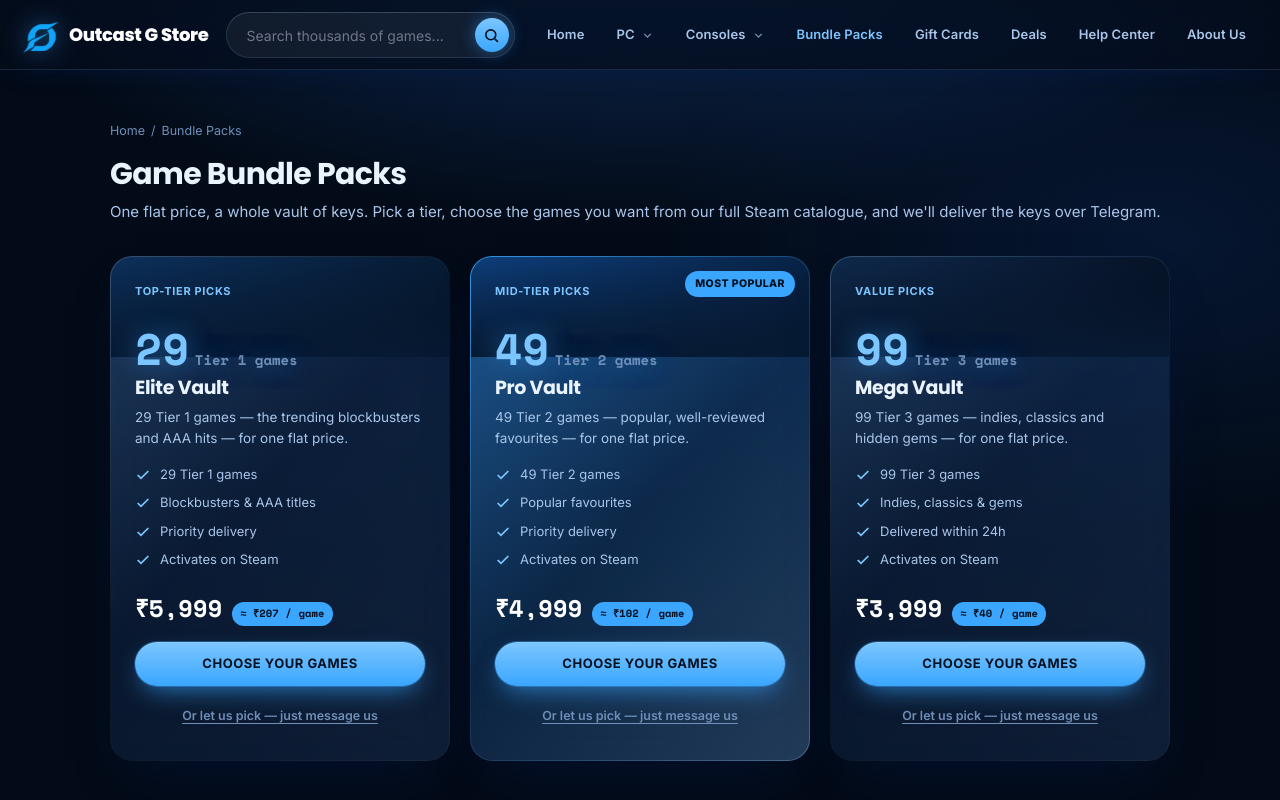
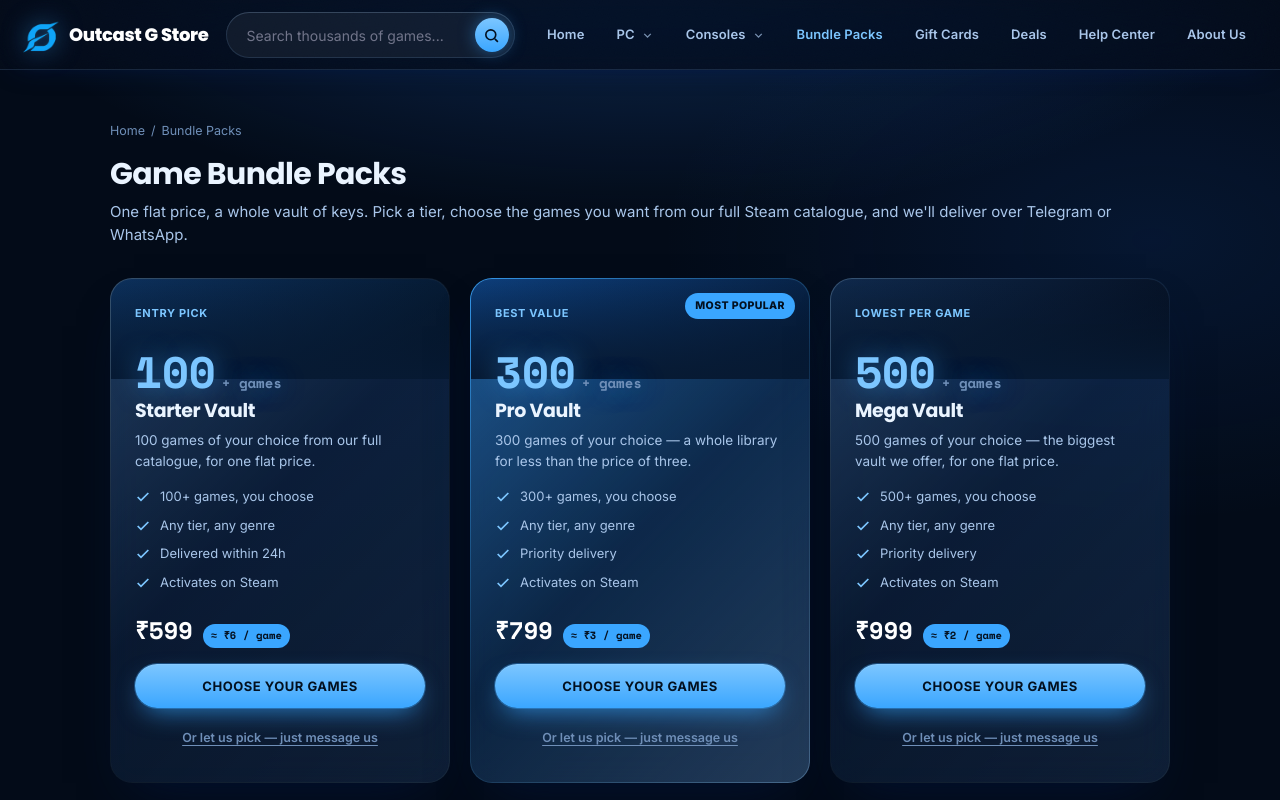
Before and after one commit to lilzeeOp/outcast-g-store, a React (Vite) app: page /bundles in a window 1280 px wide. Shown: the top 800 px of the page. Built offline with nearby package versions, Linux system fonts and the light colour scheme.

Commit message:
New pricing: games at 350/300/250/200 by tier, vaults of 100/300/500 games from the whole catalogue, WhatsApp live

```diff
--- a/src/components/BundleCard.jsx
+++ b/src/components/BundleCard.jsx
@@ -24,7 +24,7 @@ export default function BundleCard({ bundle }) {
       <span className="bundle-card__tag">{bundle.tag}</span>
       <div className="bundle-card__count">
         {bundle.count}
-        <small>Tier {bundle.tier} games</small>
+        <small>+ games</small>
       </div>
       <h3>{bundle.name}</h3>
       <p>{bundle.blurb}</p>
--- a/src/components/BundleHero.jsx
+++ b/src/components/BundleHero.jsx
@@ -36,7 +36,7 @@ export default function BundleHero() {
         <h1>Your whole library.
           <br />One price.
         </h1>
-        <p>Flat-priced vaults of genuine Steam games — choose a tier, pick your games, and we deliver over Telegram.</p>
+        <p>Flat-priced vaults of genuine Steam games — pick your games, and we deliver over Telegram or WhatsApp.</p>
 
         <div className="bundle-hero__tabs" role="tablist" aria-label="Choose a vault tier">
           {BUNDLES.map((b, i) => (
@@ -47,7 +47,7 @@ export default function BundleHero() {
               role="tab"
               aria-selected={i === tierIndex}
             >
-              <span className="bundle-hero__tab-count">{b.count}</span>
+              <span className="bundle-hero__tab-count">{b.count}+</span>
               <span className="bundle-hero__tab-tag">{b.tag}</span>
             </button>
           ))}
@@ -64,7 +64,7 @@ export default function BundleHero() {
           >
             <div className="bundle-hero__count">
               {bundle.count}
-              <small>Tier {bundle.tier} games</small>
+              <small>+ games</small>
             </div>
             <div className="bundle-hero__panel-body">
               <h2>{bundle.name}</h2>
--- a/src/components/ContactModal.jsx
+++ b/src/components/ContactModal.jsx
@@ -112,7 +112,7 @@ export default function ContactModal({ isOpen, onClose, title, message, copyText
               </span>
             </a>
 
-            <p className="contact-modal__note">Telegram is our official channel. Orders are confirmed and games delivered there.</p>
+            <p className="contact-modal__note">Orders are confirmed and games delivered in the chat you choose.</p>
       </div>
     </div>,
     document.body,
--- a/src/components/QuickAdd.jsx
+++ b/src/components/QuickAdd.jsx
@@ -64,7 +64,7 @@ export default function QuickAdd({ pool, picked, full, onAdd, onRemove, ready, t
           ref={inputRef}
           type="search"
           value={q}
-          placeholder={ready ? `Type a ${tierLabel} game and press Enter to add…` : 'Loading games…'}
+          placeholder={ready ? `Type a${tierLabel ? ` ${tierLabel}` : ''} game and press Enter to add…` : 'Loading games…'}
           aria-label="Search games to add to your vault"
           onChange={(e) => {
             setQ(e.target.value);
@@ -83,7 +83,7 @@ export default function QuickAdd({ pool, picked, full, onAdd, onRemove, ready, t
       {open && q.trim() && (
         <ul className="quick-add__list" role="listbox">
           {matches.length === 0 ? (
-            <li className="quick-add__empty">No {tierLabel} games match “{q}”. Try another title or check a different vault.</li>
+            <li className="quick-add__empty">No{tierLabel ? ` ${tierLabel}` : ''} games match “{q}”. Try another title.</li>
           ) : (
             matches.map((p, i) => {
               const on = picked.has(p.id);
--- a/src/components/VaultTray.jsx
+++ b/src/components/VaultTray.jsx
@@ -61,7 +61,7 @@ export default function VaultTray({ bundle, picks, onRemove, onClear, onFill, on
       <p className="vault-tray__note">
         {remaining > 0
           ? `Your vault needs all ${max} games before you can order. Use "Fill remaining" to top it up with top sellers.`
-          : `Flat price for the ${bundle.name}. Games delivered over Telegram.`}
+          : `Flat price for the ${bundle.name}. Games delivered over Telegram or WhatsApp.`}
       </p>
     </>
   );
--- a/src/data/bundles.js
+++ b/src/data/bundles.js
@@ -1,43 +1,39 @@
-// Flat-priced "vault" bundles. Each vault is tied to a game tier: you pick
-// that many games from that tier in the vault builder for one flat price.
-// Prices are INR.
+// Flat-priced "vault" bundles: pick that many games from the whole Steam
+// catalogue for one flat INR price.
 export const BUNDLES = [
   {
     id: 'starter-vault',
-    name: 'Elite Vault',
-    tier: 1,
-    count: 29,
-    price: 5999,
-    tag: 'Top-tier picks',
+    name: 'Starter Vault',
+    count: 100,
+    price: 599,
+    tag: 'Entry pick',
     tint: ['#0a2f5c', '#03101f'],
     accent: '#38bdf8',
-    blurb: '29 Tier 1 games — the trending blockbusters and AAA hits — for one flat price.',
-    features: ['29 Tier 1 games', 'Blockbusters & AAA titles', 'Priority delivery', 'Activates on Steam'],
+    blurb: '100 games of your choice from our full catalogue, for one flat price.',
+    features: ['100+ games, you choose', 'Any tier, any genre', 'Delivered within 24h', 'Activates on Steam'],
   },
   {
     id: 'pro-vault',
     name: 'Pro Vault',
-    tier: 2,
-    count: 49,
-    price: 4999,
-    tag: 'Mid-tier picks',
+    count: 300,
+    price: 799,
+    tag: 'Best value',
     tint: ['#0b3b78', '#04142c'],
     accent: '#3aa6ff',
     highlight: true,
-    blurb: '49 Tier 2 games — popular, well-reviewed favourites — for one flat price.',
-    features: ['49 Tier 2 games', 'Popular favourites', 'Priority delivery', 'Activates on Steam'],
+    blurb: '300 games of your choice — a whole library for less than the price of three.',
+    features: ['300+ games, you choose', 'Any tier, any genre', 'Priority delivery', 'Activates on Steam'],
   },
   {
     id: 'ultimate-vault',
     name: 'Mega Vault',
-    tier: 3,
-    count: 99,
-    price: 3999,
-    tag: 'Value picks',
+    count: 500,
+    price: 999,
+    tag: 'Lowest per game',
     tint: ['#0d2749', '#020712'],
     accent: '#7cc6ff',
-    blurb: '99 Tier 3 games — indies, classics and hidden gems — for one flat price.',
-    features: ['99 Tier 3 games', 'Indies, classics & gems', 'Delivered within 24h', 'Activates on Steam'],
+    blurb: '500 games of your choice — the biggest vault we offer, for one flat price.',
+    features: ['500+ games, you choose', 'Any tier, any genre', 'Priority delivery', 'Activates on Steam'],
   },
 ];
 
--- a/src/data/products.js
+++ b/src/data/products.js
@@ -126,9 +126,10 @@ export function discountPct(p) {
 // Tier 3 = value. Every Steam game gets one; the tier sets its price.
 // ---------------------------------------------------------------------------
 export const TIERS = {
-  1: { price: 1499, label: 'Tier 1', name: 'Top tier', blurb: 'Trending blockbusters and AAA hits' },
-  2: { price: 999, label: 'Tier 2', name: 'Mid tier', blurb: 'Popular, well-reviewed favourites' },
-  3: { price: 499, label: 'Tier 3', name: 'Value tier', blurb: 'Indies, classics and hidden gems' },
+  1: { price: 350, label: 'Tier 1', name: 'Top tier', blurb: 'Trending blockbusters and AAA hits' },
+  2: { price: 300, label: 'Tier 2', name: 'Upper tier', blurb: 'Popular, well-reviewed favourites' },
+  3: { price: 250, label: 'Tier 3', name: 'Mid tier', blurb: 'Solid picks and modern classics' },
+  4: { price: 200, label: 'Tier 4', name: 'Value tier', blurb: 'Indies, retro and hidden gems' },
 };
 
 // rank: popularity position in the Steam catalogue (0 = most owned), or null.
@@ -136,13 +137,15 @@ export function tierFor({ listUsd, rank, spotlight, tag }) {
   if (spotlight) return 1;
   if (rank != null) {
     if (rank < 600 && listUsd >= 25) return 1;
-    if (rank < 3000 || listUsd >= 20) return 2;
-    return 3;
+    if (rank < 2500 || listUsd >= 25) return 2;
+    if (rank < 5500 || listUsd >= 12) return 3;
+    return 4;
   }
   const hot = ['Bestseller', 'Trending', 'Award Winner', 'AAA', 'New Release', 'Deluxe'].includes(tag);
   if (hot && listUsd >= 40) return 1;
-  if (listUsd >= 20) return 2;
-  return 3;
+  if (listUsd >= 25) return 2;
+  if (listUsd >= 12) return 3;
+  return 4;
 }
 
 // Sets p.tier and p.now (kept in the same USD-equivalent unit as `was` so
--- a/src/pages/Bundles.jsx
+++ b/src/pages/Bundles.jsx
@@ -13,7 +13,7 @@ export default function Bundles() {
       <h1>Game Bundle Packs</h1>
       <p className="lede">
         One flat price, a whole vault of keys. Pick a tier, choose the games you want from our full Steam
-        catalogue, and we'll deliver the keys over Telegram.
+        catalogue, and we'll deliver over Telegram or WhatsApp.
       </p>
 
       <div className="bundle-grid">
@@ -27,7 +27,7 @@ export default function Bundles() {
         <p>
           Pick a vault size, then choose the exact Steam titles you want using the vault builder — search our
           catalogue and add games until the vault is full, or top it up with our top sellers in one click.
-          When you continue, your list is sent to us on Telegram and we confirm stock before you pay.
+          When you continue, your list is sent to us on Telegram or WhatsApp and we confirm stock before you pay.
         </p>
       </div>
     </div>
--- a/src/pages/Home.jsx
+++ b/src/pages/Home.jsx
@@ -137,7 +137,7 @@ function TrustBar() {
     },
     {
       title: 'Direct Contact',
-      desc: 'Buy over Telegram — WhatsApp coming soon',
+      desc: 'Buy over Telegram or WhatsApp',
       icon: (
         <svg viewBox="0 0 24 24" fill="none" stroke="currentColor" strokeWidth="1.8">
           <path d="M21 11.5a8.4 8.4 0 0 1-8.9 8.4 8.6 8.6 0 0 1-3-.6L3 21l1.8-5.4A8.4 8.4 0 1 1 21 11.5Z" />
--- a/src/pages/Legal.jsx
+++ b/src/pages/Legal.jsx
@@ -32,7 +32,7 @@ export default function Legal() {
         <h2>Your rights</h2>
         <p>
           You can request a copy of your data or ask us to delete your account at any time by contacting support
-          on Telegram.
+          on Telegram or WhatsApp.
         </p>
       </div>
 
@@ -42,7 +42,7 @@ export default function Legal() {
       <div className="content-block">
         <h2>Orders &amp; delivery</h2>
         <p>
-          Purchases are arranged directly with the seller over Telegram. Games are delivered to
+          Purchases are arranged directly with the seller over Telegram or WhatsApp. Games are delivered to
           your email, typically within minutes of payment confirmation.
         </p>
       </div>
--- a/src/pages/VaultBuilder.jsx
+++ b/src/pages/VaultBuilder.jsx
@@ -1,7 +1,7 @@
 import { useEffect, useMemo, useState } from 'react';
 import { Link, useParams, useSearchParams } from 'react-router-dom';
 import { BUNDLES, findBundle, perGame } from '../data/bundles';
-import { PRODUCTS, TIERS, findProduct, formatINR } from '../data/products';
+import { PRODUCTS, findProduct, formatINR } from '../data/products';
 import { rankByQuery, useCatalog } from '../data/catalog';
 import { decodePicks, encodePicks, useVault } from '../context/VaultContext';
 import VaultTray from '../components/VaultTray';
@@ -41,10 +41,10 @@ export default function VaultBuilder() {
     }
   }, [searchParams, bundle, setPicks, setSearchParams]);
 
-  // Only Steam games of this vault's tier can go in it.
+  // Any Steam game can go in a vault.
   const pool = useMemo(
-    () => [...PRODUCTS, ...catalog].filter((p) => p.category === 'pc' && p.platform === 'steam' && p.tier === (bundle ? bundle.tier : 0)),
-    [catalog, bundle],
+    () => [...PRODUCTS, ...catalog].filter((p) => p.category === 'pc' && p.platform === 'steam'),
+    [catalog],
   );
 
   const list = useMemo(() => {
@@ -98,18 +98,18 @@ export default function VaultBuilder() {
       <div className="vb__head">
         <div>
           <span className="section__eyebrow">Build your vault</span>
-          <h1>Choose your {bundle.count} Tier {bundle.tier} games</h1>
+          <h1>Choose your {bundle.count} games</h1>
           <p className="vb__lede">
-            Pick any <strong>Tier {bundle.tier}</strong> titles ({TIERS[bundle.tier].blurb.toLowerCase()}) for your{' '}
-            <strong>{bundle.name}</strong> — a flat {inr(bundle.price)}, about {inr(perGame(bundle))} per game. Fill all {bundle.count}{' '}
-            slots by searching above or browsing below, or use “Fill remaining” to top up with the most popular ones.
+            Pick any {bundle.count} games from our full Steam catalogue for your <strong>{bundle.name}</strong> — a flat{' '}
+            {inr(bundle.price)}, about {inr(perGame(bundle))} per game. Search above or browse below, or use “Fill remaining” to
+            top up with the most popular ones.
           </p>
         </div>
         <div className="vb__tiers" role="tablist" aria-label="Switch vault tier">
           {BUNDLES.map((b) => (
             <Link key={b.id} to={`/bundles/build/${b.id}`} className={`vb__tier ${b.id === bundle.id ? 'is-active' : ''}`} role="tab" aria-selected={b.id === bundle.id}>
               <strong>{b.count}</strong>
-              <small>Tier {b.tier} · {inr(b.price)}</small>
+              <small>{inr(b.price)}</small>
             </Link>
           ))}
         </div>
@@ -121,7 +121,7 @@ export default function VaultBuilder() {
           picked={picked}
           full={full}
           ready={ready}
-          tierLabel={`Tier ${bundle.tier}`}
+          tierLabel=""
           onAdd={(id) => add(bundle.id, id, bundle.count)}
           onRemove={(id) => remove(bundle.id, id)}
         />
@@ -136,7 +136,7 @@ export default function VaultBuilder() {
             <input
               type="search"
               className="vb__search"
-              placeholder={ready ? `Browse ${pool.length.toLocaleString('en-IN')} Tier ${bundle.tier} games…` : 'Loading games…'}
+              placeholder={ready ? `Browse ${pool.length.toLocaleString('en-IN')} games…` : 'Loading games…'}
               value={q}
               onChange={(e) => setQ(e.target.value)}
               aria-label="Search games to add"
@@ -163,7 +163,7 @@ export default function VaultBuilder() {
                     </div>
                     <div className="vb-card__body">
                       <h3 title={p.name}>{p.name.replace(/ PC$/, '')}</h3>
-                      <span className="vb-card__meta">Tier {p.tier} · {formatINR(p.now)} alone</span>
+                      <span className="vb-card__meta">{formatINR(p.now)} alone</span>
                       <button
                         type="button"
                         className={`btn btn-sm ${on ? 'btn-dark' : 'btn-outline-dark'} vb-card__btn`}
```
Also changed, not shown: src/lib/contact.js, 2 other files (tests, documents, lock files or other folders).
